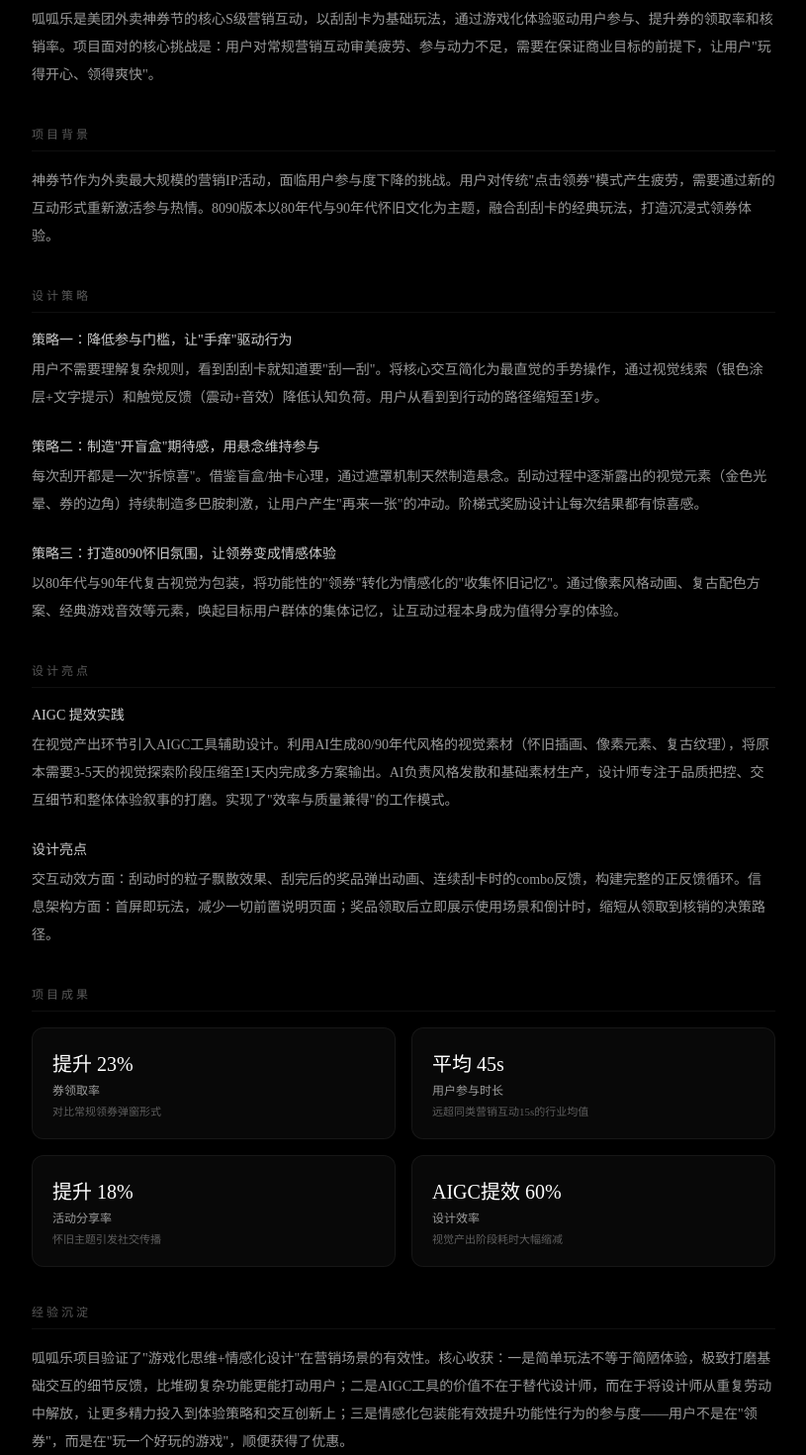
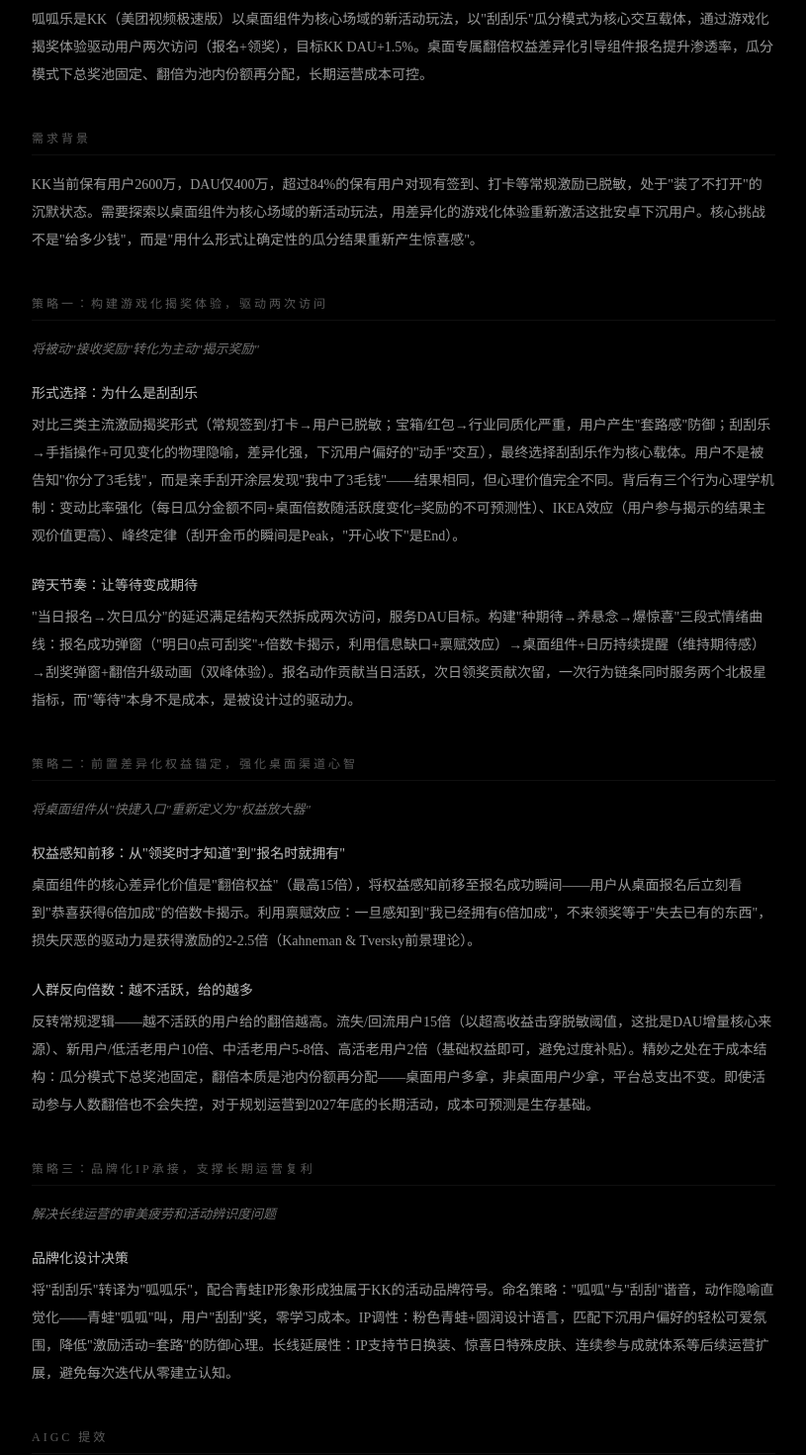
Before and after one commit to boooobby729/darkintheMooon, a Next.js app: page /darkintheMooon/reading in a window 1280 px wide. Shown: the part 500-1970 px from the top of the page at 99% size, without its empty margins (232-1047 px from the left). Built offline with nearby package versions, Linux system fonts and the light colour scheme.

Commit message:
fix: 修正呱呱乐项目内容——KK桌面组件瓜分活动，非外卖神券节

```diff
--- a/app/reading/page.tsx
+++ b/app/reading/page.tsx
@@ -14,9 +14,13 @@
   background: string;
   strategies: {
     title: string;
-    description: string;
+    subtitle: string;
+    sections: {
+      heading: string;
+      content: string;
     }[];
-  highlights: {
+  }[];
+  aigc: {
     title: string;
     content: string;
   }[];
@@ -25,67 +29,113 @@
     value: string;
     description: string;
   }[];
-  reflection: string;
+  reflection: {
+    title: string;
+    content: string;
+  }[];
 }
 
 // 呱呱乐项目数据
 const projects: ProjectData[] = [
   {
-    id: 'guaguale-8090',
-    title: '呱呱乐 8090',
-    subtitle: '外卖神券节 S 级营销活动 - 互动游戏化体验设计',
+    id: 'guaguale',
+    title: '呱呱乐',
+    subtitle: '桌面新玩法——以游戏化瓜分体验激活KK沉默用户',
     role: '产品体验设计师',
     duration: '2024',
-    tags: ['营销活动', '游戏化设计', 'AIGC提效', 'S级项目'],
-    overview: '呱呱乐是美团外卖神券节的核心S级营销互动，以刮刮卡为基础玩法，通过游戏化体验驱动用户参与、提升券的领取率和核销率。项目面对的核心挑战是：用户对常规营销互动审美疲劳、参与动力不足，需要在保证商业目标的前提下，让用户"玩得开心、领得爽快"。',
-    background: '神券节作为外卖最大规模的营销IP活动，面临用户参与度下降的挑战。用户对传统"点击领券"模式产生疲劳，需要通过新的互动形式重新激活参与热情。8090版本以80年代与90年代怀旧文化为主题，融合刮刮卡的经典玩法，打造沉浸式领券体验。',
+    tags: ['游戏化设计', '增长策略', '桌面组件', 'AIGC提效', '品牌IP'],
+    overview: '呱呱乐是KK（美团视频极速版）以桌面组件为核心场域的新活动玩法，以"刮刮乐"瓜分模式为核心交互载体，通过游戏化揭奖体验驱动用户两次访问（报名+领奖），目标KK DAU+1.5%。桌面专属翻倍权益差异化引导组件报名提升渗透率，瓜分模式下总奖池固定、翻倍为池内份额再分配，长期运营成本可控。',
+    background: 'KK当前保有用户2600万，DAU仅400万，超过84%的保有用户对现有签到、打卡等常规激励已脱敏，处于"装了不打开"的沉默状态。需要探索以桌面组件为核心场域的新活动玩法，用差异化的游戏化体验重新激活这批安卓下沉用户。核心挑战不是"给多少钱"，而是"用什么形式让确定性的瓜分结果重新产生惊喜感"。',
     strategies: [
       {
-        title: '策略一：降低参与门槛，让"手痒"驱动行为',
-        description: '用户不需要理解复杂规则，看到刮刮卡就知道要"刮一刮"。将核心交互简化为最直觉的手势操作，通过视觉线索（银色涂层+文字提示）和触觉反馈（震动+音效）降低认知负荷。用户从看到到行动的路径缩短至1步。'
+        title: '策略一：构建游戏化揭奖体验，驱动两次访问',
+        subtitle: '将被动"接收奖励"转化为主动"揭示奖励"',
+        sections: [
+          {
+            heading: '形式选择：为什么是刮刮乐',
+            content: '对比三类主流激励揭奖形式（常规签到/打卡→用户已脱敏；宝箱/红包→行业同质化严重，用户产生"套路感"防御；刮刮乐→手指操作+可见变化的物理隐喻，差异化强，下沉用户偏好的"动手"交互），最终选择刮刮乐作为核心载体。用户不是被告知"你分了3毛钱"，而是亲手刮开涂层发现"我中了3毛钱"——结果相同，但心理价值完全不同。背后有三个行为心理学机制：变动比率强化（每日瓜分金额不同+桌面倍数随活跃度变化=奖励的不可预测性）、IKEA效应（用户参与揭示的结果主观价值更高）、峰终定律（刮开金币的瞬间是Peak，"开心收下"是End）。'
           },
           {
-        title: '策略二：制造"开盲盒"期待感，用悬念维持参与',
-        description: '每次刮开都是一次"拆惊喜"。借鉴盲盒/抽卡心理，通过遮罩机制天然制造悬念。刮动过程中逐渐露出的视觉元素（金色光晕、券的边角）持续制造多巴胺刺激，让用户产生"再来一张"的冲动。阶梯式奖励设计让每次结果都有惊喜感。'
+            heading: '跨天节奏：让等待变成期待',
+            content: '"当日报名→次日瓜分"的延迟满足结构天然拆成两次访问，服务DAU目标。构建"种期待→养悬念→爆惊喜"三段式情绪曲线：报名成功弹窗（"明日0点可刮奖"+倍数卡揭示，利用信息缺口+禀赋效应）→桌面组件+日历持续提醒（维持期待感）→刮奖弹窗+翻倍升级动画（双峰体验）。报名动作贡献当日活跃，次日领奖贡献次留，一次行为链条同时服务两个北极星指标，而"等待"本身不是成本，是被设计过的驱动力。'
+          }
+        ]
       },
       {
-        title: '策略三：打造8090怀旧氛围，让领券变成情感体验',
-        description: '以80年代与90年代复古视觉为包装，将功能性的"领券"转化为情感化的"收集怀旧记忆"。通过像素风格动画、复古配色方案、经典游戏音效等元素，唤起目标用户群体的集体记忆，让互动过程本身成为值得分享的体验。'
+        title: '策略二：前置差异化权益锚定，强化桌面渠道心智',
+        subtitle: '将桌面组件从"快捷入口"重新定义为"权益放大器"',
+        sections: [
+          {
+            heading: '权益感知前移：从"领奖时才知道"到"报名时就拥有"',
+            content: '桌面组件的核心差异化价值是"翻倍权益"（最高15倍），将权益感知前移至报名成功瞬间——用户从桌面报名后立刻看到"恭喜获得6倍加成"的倍数卡揭示。利用禀赋效应：一旦感知到"我已经拥有6倍加成"，不来领奖等于"失去已有的东西"，损失厌恶的驱动力是获得激励的2-2.5倍（Kahneman & Tversky前景理论）。'
+          },
+          {
+            heading: '人群反向倍数：越不活跃，给的越多',
+            content: '反转常规逻辑——越不活跃的用户给的翻倍越高。流失/回流用户15倍（以超高收益击穿脱敏阈值，这批是DAU增量核心来源）、新用户/低活老用户10倍、中活老用户5-8倍、高活老用户2倍（基础权益即可，避免过度补贴）。精妙之处在于成本结构：瓜分模式下总奖池固定，翻倍本质是池内份额再分配——桌面用户多拿，非桌面用户少拿，平台总支出不变。即使活动参与人数翻倍也不会失控，对于规划运营到2027年底的长期活动，成本可预测是生存基础。'
+          }
+        ]
+      },
+      {
+        title: '策略三：品牌化IP承接，支撑长期运营复利',
+        subtitle: '解决长线运营的审美疲劳和活动辨识度问题',
+        sections: [
+          {
+            heading: '品牌化设计决策',
+            content: '将"刮刮乐"转译为"呱呱乐"，配合青蛙IP形象形成独属于KK的活动品牌符号。命名策略："呱呱"与"刮刮"谐音，动作隐喻直觉化——青蛙"呱呱"叫，用户"刮刮"奖，零学习成本。IP调性：粉色青蛙+圆润设计语言，匹配下沉用户偏好的轻松可爱氛围，降低"激励活动=套路"的防御心理。长线延展性：IP支持节日换装、惊喜日特殊皮肤、连续参与成就体系等后续运营扩展，避免每次迭代从零建立认知。'
+          }
+        ]
       }
     ],
-    highlights: [
+    aigc: [
       {
-        title: 'AIGC 提效实践',
-        content: '在视觉产出环节引入AIGC工具辅助设计。利用AI生成80/90年代风格的视觉素材（怀旧插画、像素元素、复古纹理），将原本需要3-5天的视觉探索阶段压缩至1天内完成多方案输出。AI负责风格发散和基础素材生产，设计师专注于品质把控、交互细节和整体体验叙事的打磨。实现了"效率与质量兼得"的工作模式。'
+        title: '用户行为洞察与策略推导',
+        content: '利用AI大模型对保有用户活跃度标签进行聚类分析，辅助输出人群分层策略和反向倍数模型建议'
       },
       {
-        title: '设计亮点',
-        content: '交互动效方面：刮动时的粒子飘散效果、刮完后的奖品弹出动画、连续刮卡时的combo反馈，构建完整的正反馈循环。信息架构方面：首屏即玩法，减少一切前置说明页面；奖品领取后立即展示使用场景和倒计时，缩短从领取到核销的决策路径。'
+        title: '竞品交互模式研究',
+        content: '通过AI辅助批量采集和归纳拼多多天天领现金、抖音极速版宝箱、快手极速版等竞品的激励揭奖交互模式，竞品分析效率提升约70%'
+      },
+      {
+        title: '视觉素材探索',
+        content: '活动主视觉、青蛙IP形象探索阶段使用AIGC（Midjourney）生成概念方向，快速收敛设计风格，设计探索效率提升约60%'
       }
     ],
     results: [
       {
-        metric: '券领取率',
-        value: '提升 23%',
-        description: '对比常规领券弹窗形式'
+        metric: 'KK DAU增长',
+        value: '目标 +1.5%',
+        description: 'A/B实验验证，覆盖全量安卓用户'
       },
       {
-        metric: '用户参与时长',
-        value: '平均 45s',
-        description: '远超同类营销互动15s的行业均值'
+        metric: '用户两次访问',
+        value: '报名+次日领奖',
+        description: '一次行为链条服务DAU和次留双指标'
       },
       {
-        metric: '活动分享率',
-        value: '提升 18%',
-        description: '怀旧主题引发社交传播'
+        metric: '桌面组件渗透率',
+        value: '显著提升',
+        description: '差异化翻倍权益驱动组件报名'
       },
       {
-        metric: '设计效率',
-        value: 'AIGC提效 60%',
-        description: '视觉产出阶段耗时大幅缩减'
+        metric: '运营成本',
+        value: '总池固定可控',
+        description: '瓜分模式下翻倍为份额再分配'
       }
     ],
-    reflection: '呱呱乐项目验证了"游戏化思维+情感化设计"在营销场景的有效性。核心收获：一是简单玩法不等于简陋体验，极致打磨基础交互的细节反馈，比堆砌复杂功能更能打动用户；二是AIGC工具的价值不在于替代设计师，而在于将设计师从重复劳动中解放，让更多精力投入到体验策略和交互创新上；三是情感化包装能有效提升功能性行为的参与度——用户不是在"领券"，而是在"玩一个好玩的游戏"，顺便获得了优惠。'
+    reflection: [
+      {
+        title: '延迟满足型活动的游戏化设计方法论',
+        content: '当奖励需要等待时，核心不是"告诉用户等多久"，而是"让等待本身变成期待"。手法：前置权益锚定（种期待）→隔夜信息缺口（养悬念）→仪式感揭示+二次惊喜叠加（爆惊喜）。可复用至所有"非即时兑现"的激励活动设计。'
+      },
+      {
+        title: '"活跃度反向匹配倍数"的人群策略模型',
+        content: '对越不活跃的用户给予越高专属权益倍数，精准撬动目标人群，避免对高活用户过度补贴。在瓜分模式下翻倍为池内份额再分配、总成本不变。可抽象为通用的"人群×权益×成本"配置框架。'
+      },
+      {
+        title: '下沉用户的游戏化交互偏好洞察',
+        content: '下沉用户对"手指操作可见变化"的交互形式（刮、拆、翻、转）的参与度显著高于"点按确认"的静态形式。可复用至后续所有面向保有低活用户的激励活动设计，指导交互形式选择。'
+      }
+    ]
   }
 ];
 
@@ -226,12 +276,7 @@
       </div>
 
       {/* 分隔线 */}
-      <div style={{
-        width: '100%',
-        height: '1px',
-        background: 'linear-gradient(to right, transparent, rgba(255,255,255,0.1), transparent)',
-        margin: '32px 0'
-      }} />
+      <Divider />
 
       {/* 项目概述 */}
       <Section title="项目概述">
@@ -239,40 +284,51 @@
       </Section>
 
       {/* 项目背景 */}
-      <Section title="项目背景">
+      <Section title="需求背景">
         <p style={paragraphStyle}>{project.background}</p>
       </Section>
 
       {/* 设计策略 */}
-      <Section title="设计策略">
       {project.strategies.map((strategy, i) => (
-          <div key={i} style={{ marginBottom: '24px' }}>
+        <Section key={i} title={strategy.title}>
+          <p style={{
+            ...paragraphStyle,
+            color: 'rgba(255, 255, 255, 0.45)',
+            fontStyle: 'italic',
+            marginBottom: '20px',
+            fontSize: '13px'
+          }}>
+            {strategy.subtitle}
+          </p>
+          {strategy.sections.map((section, j) => (
+            <div key={j} style={{ marginBottom: '24px' }}>
               <h4 style={{
                 fontSize: '14px',
                 fontWeight: '400',
-              color: 'rgba(255, 255, 255, 0.8)',
-              marginBottom: '8px'
+                color: 'rgba(255, 255, 255, 0.75)',
+                marginBottom: '10px'
               }}>
-              {strategy.title}
+                {section.heading}
               </h4>
-            <p style={paragraphStyle}>{strategy.description}</p>
+              <p style={paragraphStyle}>{section.content}</p>
             </div>
           ))}
         </Section>
+      ))}
 
-      {/* 亮点 */}
-      <Section title="设计亮点">
-        {project.highlights.map((highlight, i) => (
-          <div key={i} style={{ marginBottom: '24px' }}>
+      {/* AIGC提效 */}
+      <Section title="AIGC 提效">
+        {project.aigc.map((item, i) => (
+          <div key={i} style={{ marginBottom: '20px' }}>
             <h4 style={{
-              fontSize: '14px',
+              fontSize: '13px',
               fontWeight: '400',
-              color: 'rgba(255, 255, 255, 0.8)',
-              marginBottom: '8px'
+              color: 'rgba(255, 255, 255, 0.7)',
+              marginBottom: '6px'
             }}>
-              {highlight.title}
+              {item.title}
             </h4>
-            <p style={paragraphStyle}>{highlight.content}</p>
+            <p style={paragraphStyle}>{item.content}</p>
           </div>
         ))}
       </Section>
@@ -292,7 +348,7 @@
               border: '1px solid rgba(255, 255, 255, 0.06)'
             }}>
               <div style={{
-                fontSize: '20px',
+                fontSize: '18px',
                 fontWeight: '300',
                 color: '#ffffff',
                 marginBottom: '4px'
@@ -319,7 +375,19 @@
 
       {/* 经验沉淀 */}
       <Section title="经验沉淀">
-        <p style={paragraphStyle}>{project.reflection}</p>
+        {project.reflection.map((item, i) => (
+          <div key={i} style={{ marginBottom: '24px' }}>
+            <h4 style={{
+              fontSize: '14px',
+              fontWeight: '400',
+              color: 'rgba(255, 255, 255, 0.75)',
+              marginBottom: '8px'
+            }}>
+              {item.title}
+            </h4>
+            <p style={paragraphStyle}>{item.content}</p>
+          </div>
+        ))}
       </Section>
     </article>
   );
@@ -333,10 +401,22 @@
   fontWeight: '300'
 };
 
+// 分隔线组件
+function Divider() {
+  return (
+    <div style={{
+      width: '100%',
+      height: '1px',
+      background: 'linear-gradient(to right, transparent, rgba(255,255,255,0.1), transparent)',
+      margin: '32px 0'
+    }} />
+  );
+}
+
 // 章节组件
 function Section({ title, children }: { title: string; children: React.ReactNode }) {
   return (
-    <div style={{ marginBottom: '36px' }}>
+    <div style={{ marginBottom: '40px' }}>
       <h3 style={{
         fontSize: '12px',
         letterSpacing: '3px',
```
Lines whose indentation alone changed are shown as unchanged.
